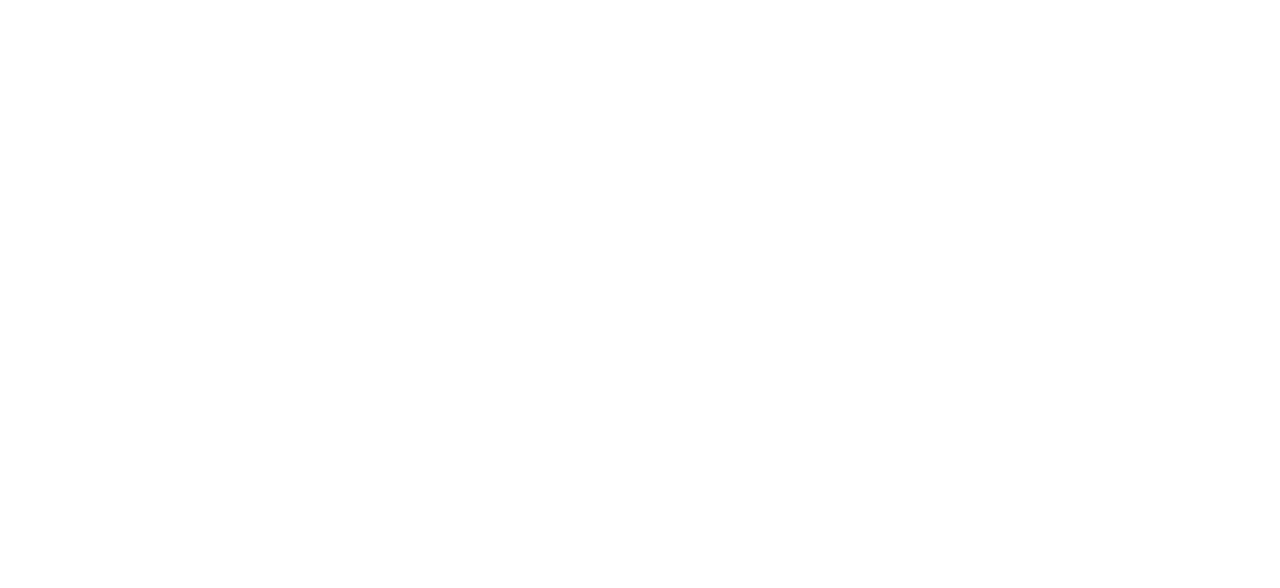
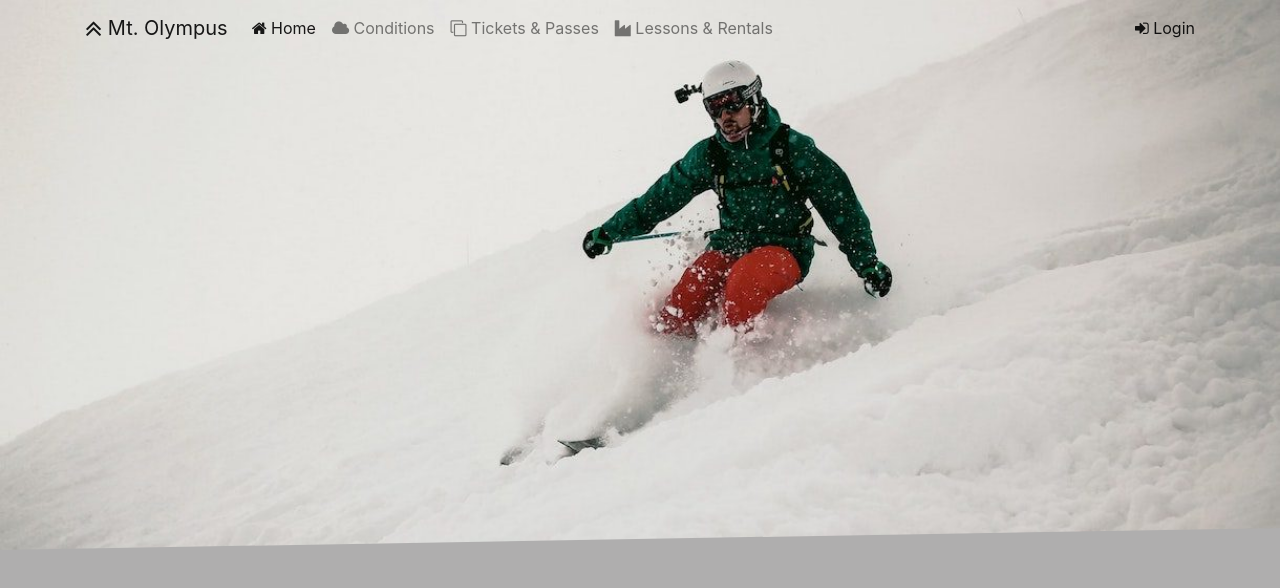
Before and after one commit to yaspes/mt-olympus, a website: page index.html in a window 1280 px wide. Drawn offline with nearby package versions, Linux system fonts and the light colour scheme.

Commit message:
Created navbar/jumbotron

```diff
--- a/css/styles.css
+++ b/css/styles.css
@@ -0,0 +1,13 @@
+body {
+    background: rgb(175, 174, 174);
+}
+
+.jumbotron {
+    background: url('../img/ski3.jpg');
+    height: 550px;
+    background-repeat: no-repeat;
+    background-position: center;
+    background-size: cover;
+    -webkit-clip-path: polygon(0 0, 100% 0, 100% 96%, 0 100%);
+    clip-path: polygon(0 0, 100% 0, 100% 96%, 0 100%);
+}
--- a/index.html
+++ b/index.html
@@ -15,6 +15,33 @@
 </head>
 
 <body>
+    <nav class="navbar navbar-expand-lg navbar-light fixed-top">
+        <div class="container">
+            <a class="navbar-brand" href="#"><i class="fa fa-angle-double-up fa-lg"></i> Mt. Olympus</a>
+            <span class="order-lg-12 navbar-text ml-auto">
+                <a role="button" id="loginButton"><i class="fa fa-sign-in"></i> Login</a>
+            </span>
+            <button class="navbar-toggler ml-3" type="button" data-toggle="collapse" data-target="#olympusNavbar">
+                <span class="navbar-toggler-icon"></span>
+            </button>
+            <div class="collapse navbar-collapse" id="olympusNavbar">
+                <ul class="navbar-nav">
+                    <li class="nav-item active"><a class="nav-link" href="#"><i class="fa fa-home fa-md"></i> Home</a></li>
+                    <li class="nav-item"><a class="nav-link" href="#"><i class="fa fa-cloud fa-md"></i> Conditions</a></li>
+                    <li class="nav-item"><a class="nav-link" href="#"><i class="fa fa-clone fa-md"></i> Tickets & Passes</a></li>
+                    <li class="nav-item"><a class="nav-link" href="#"><i class="fa fa-industry fa-md"></i> Lessons & Rentals</a></li>
+                </ul>
+            </div>
+        </div>
+    </nav>
+
+    <div class="jumbotron jumbotron-fluid">
+        <div class="container">
+            <div class="row">
+                <!-- discount info card -->
+            </div>
+        </div>
+    </div>
 
     <!-- jQuery > Popper > Bootstrap > js plugins -->
     <script src="node_modules/jquery/dist/jquery.slim.min.js"></script>
```
Also changed, not shown: img/ski2.png (added), img/ski3.jpg (added), img/ski4.jpg (added).
